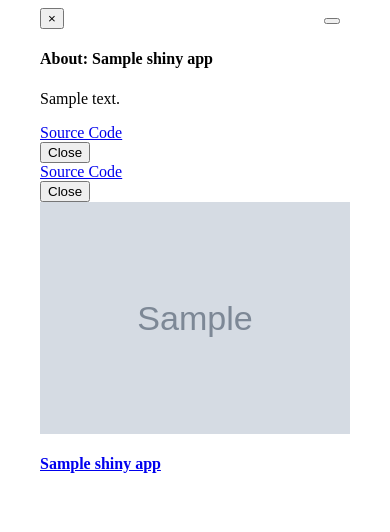
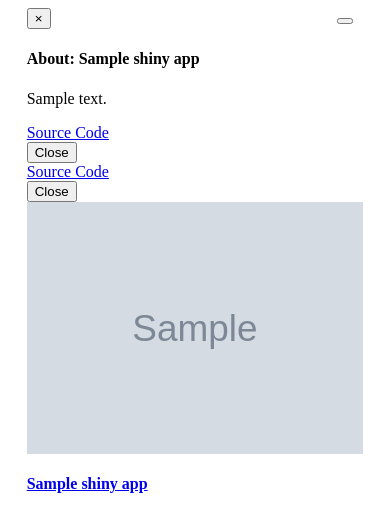
Before and after one commit to mfcovington/djangocms-shiny-app, a Django app: template cms_shiny/templates/cms_shiny/_shiny_list_item.html in a window 390 px wide. Shown: the top 532 px of the page. Run offline with Django 3.2, Linux system fonts and the light colour scheme; the template is opened without the code that fills it: most values are stand-ins (such as "Sample title", 1, 10 or a date in 2020); grey boxes marked "Sample" are stand-in pictures; some libraries are stand-ins or nearby versions.

Commit message:
Use default Bootstrap 3 media query breakpoints

```diff
--- a/cms_shiny/static/cms_shiny/app.css
+++ b/cms_shiny/static/cms_shiny/app.css
@@ -51,9 +51,17 @@ a.thumbnail:hover {
 .item:hover .shiny-app-info {
   display: block;
 }
-@media screen and (max-width: 782px) {
+@media screen and (max-width: 767px) {
+  .item {
+    max-width: 500px;
+  }
   .item .shiny-app-info {
     display: block;
+  }
+}
+@media screen and (max-width: 479px) {
+  .item {
+    max-width: 90%;
   }
 }
 
```
